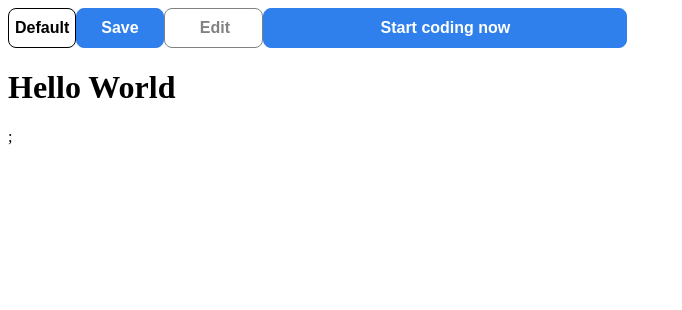
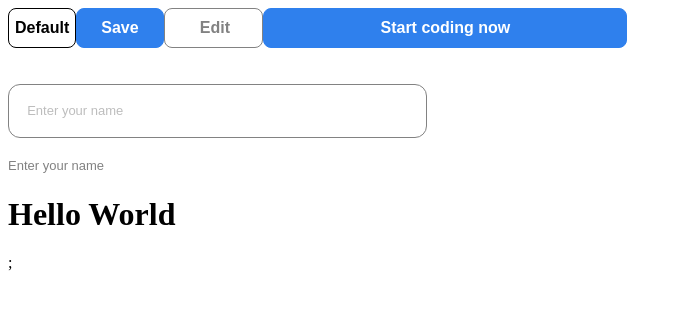
Before and after one commit to RocTanweer/authentication-system-frontend, a React (Create React App) app: page / in a window 1280 px wide. Shown: the top 310 px of the page, without its empty margins (0-682 px from the left). Built offline with nearby package versions, Linux system fonts and the light colour scheme.

Commit message:
ADD: input components

```diff
--- a/src/component/App.js
+++ b/src/component/App.js
@@ -1,11 +1,12 @@
-import Button from "./button/Button";
+import React from "react";
+import Input from "../component/input/Input";
+import Button from "../component/button/Button";
 
 function App() {
-  const handleClick = (e) => {
-    console.log(e.target);
-  };
+  const handleClick = (e) => console.log(e.target);
   return (
-    <>
+    <div>
+      <div>
         <Button onClick={handleClick}>Default</Button>
         <Button primary sm onClick={handleClick}>
           Save
@@ -16,8 +17,16 @@ function App() {
         <Button primary block onClick={handleClick}>
           Start coding now
         </Button>
+        <br />
+        <br />
+        <br />
+        <Input placeholder="Enter your name" />
+        <br />
+        <br />
+        <Input small placeholder="Enter your name" />
         <h1>Hello World</h1>;
-    </>
+      </div>
+    </div>
   );
 }
 
--- a/src/component/input/Input.js
+++ b/src/component/input/Input.js
@@ -0,0 +1,8 @@
+import React from "react";
+import { StyledInput } from "./input.styled";
+
+function Input(props) {
+  return <StyledInput {...props} />;
+}
+
+export default Input;
--- a/src/component/input/input.styled.js
+++ b/src/component/input/input.styled.js
@@ -0,0 +1,34 @@
+import styled, { css } from "styled-components";
+import { rem } from "../../utilities/functions";
+
+const defaultInput = css`
+  border: 1px solid #828282;
+  outline: none;
+  border-radius: ${rem(12)};
+  font-size: ${rem(13)};
+  font-weight: 500;
+  line-height: ${rem(17.71)};
+  padding: ${rem(17)} ${rem(18.21)} ${rem(17)} ${rem(18.21)};
+  width: ${rem(380.51)};
+
+  &::placeholder {
+    color: #bdbdbd;
+  }
+`;
+
+const smallInput = css`
+  padding: ${0};
+  width: ${rem(295.59)};
+  border: none;
+
+  &::placeholder {
+    color: #828282;
+  }
+`;
+
+export const StyledInput = styled.input.attrs({
+  type: "text",
+})`
+  ${defaultInput}
+  ${({ small }) => small && smallInput}
+`;
```
Lines whose indentation alone changed are shown as unchanged.
